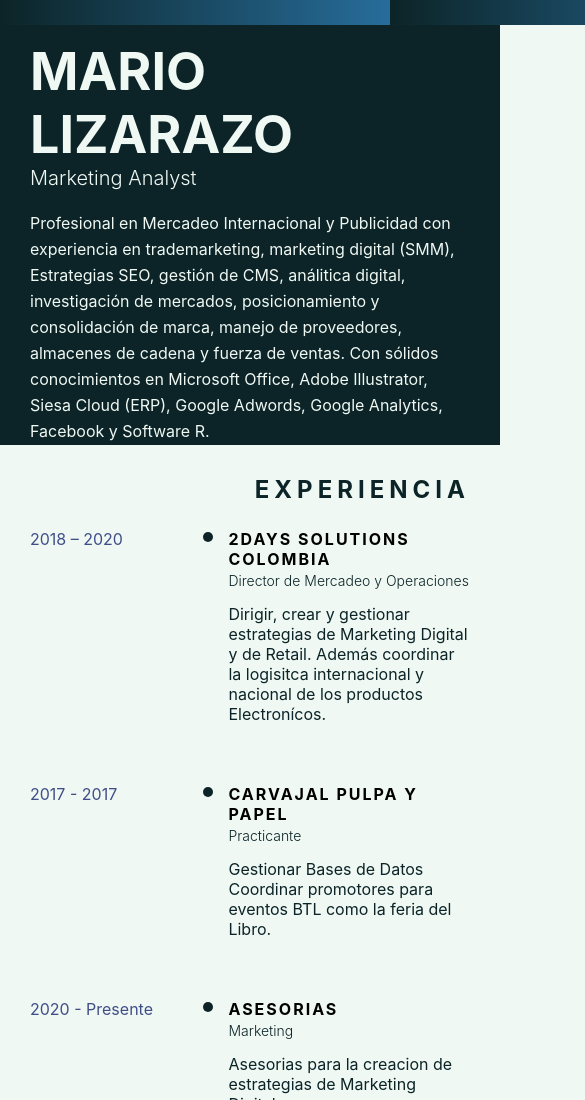
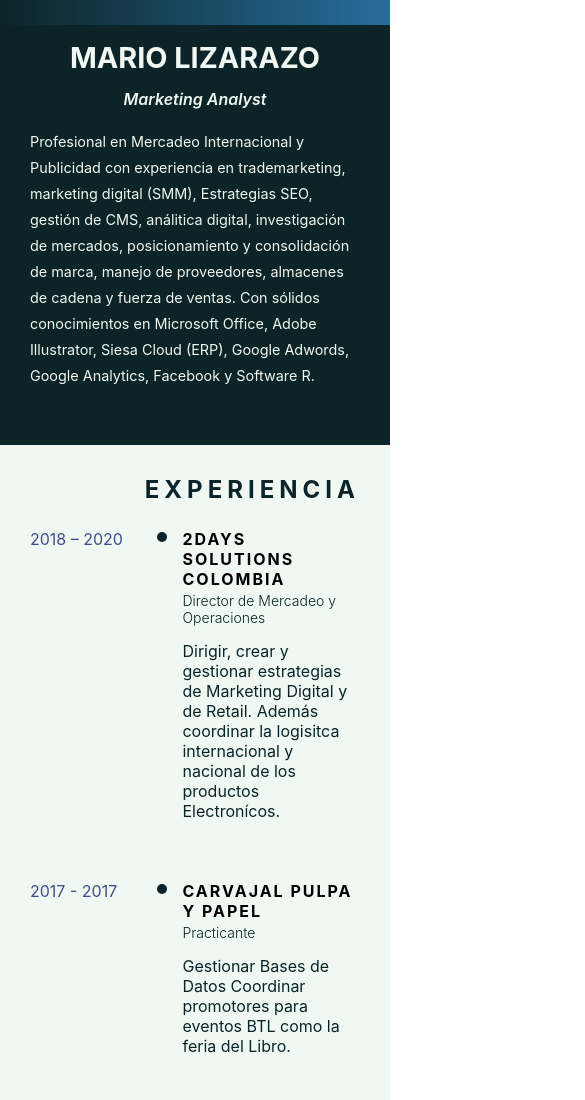
Before and after one commit to marioliza/cv_page, a plain HTML site: page index.html in a window 390 px wide. Shown: the top 1100 px of the page, 585 px wide, since content can reach past the window. Drawn offline with Linux system fonts and the light colour scheme.

Commit message:
changing mobile responsive part-2

```diff
--- a/cv.css
+++ b/cv.css
@@ -9,7 +9,7 @@ body{
     list-style: none;
 }
 .resume{
-    width: 800px;
+    width: 58%;
     background: #EFF8F3;
     margin: 25px auto;
     display: flex;
@@ -248,19 +248,68 @@ align-items: center;
 }
 
 @media only screen and (min-width: 320px) and (max-width: 600px) {
- .left{
-display: none;
+
+ .left {
+    display: none;
  }
 
-  .righ, .right_inner,.header{
+.right_inner, .header{
      width: 100%;
+
+
  }
+  .resume,.right {
+     width: 100%;
+
  }
 
-@media only screen and (min-width: 700px){
+ .header .about{
+    margin-top: 20px;
+    margin-bottom: 20px;
+    line-height: 26px;
+    font-size: 0.9em;
+    text-align: left;
+}
+
+.header .name{
+    font-size: 1.8em;
+    margin-bottom: 0.5em;
+    text-align: center;
+}
+.header .role {
+    font-weight: 600;
+    font-style: italic;
+    font-size: 1em;
+    text-align: center;
+
+
+}
+}
+
+
+@media only screen and (min-width: 700px) and (max-width:1024px){
+
   .resume {
-      width: 100%;
+      width: 75%;
   }
+  .header .about {
+      margin-top: 20px;
+      font-size: 1.1em;
+  }
+  .header .name{
+    font-size: 2em;
+    margin-bottom: 0.5em;
+    text-align: center;
+}
+.header .role {
+    font-weight: 600;
+    font-style: italic;
+    font-size: 1.2em;
+    text-align: center;
+
+
+}
+
 }
 
 /*.right_inner .exp .title {
```
